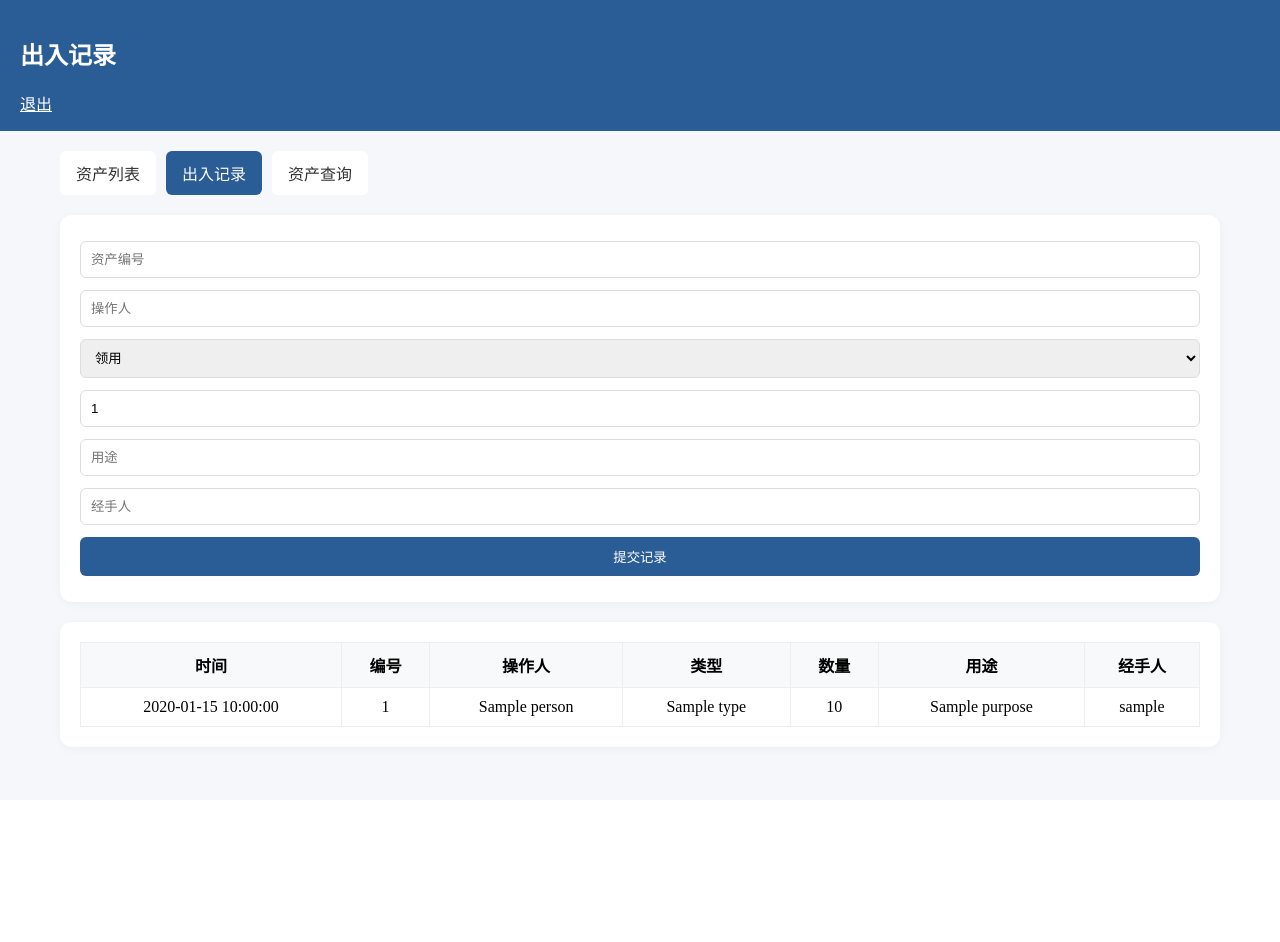
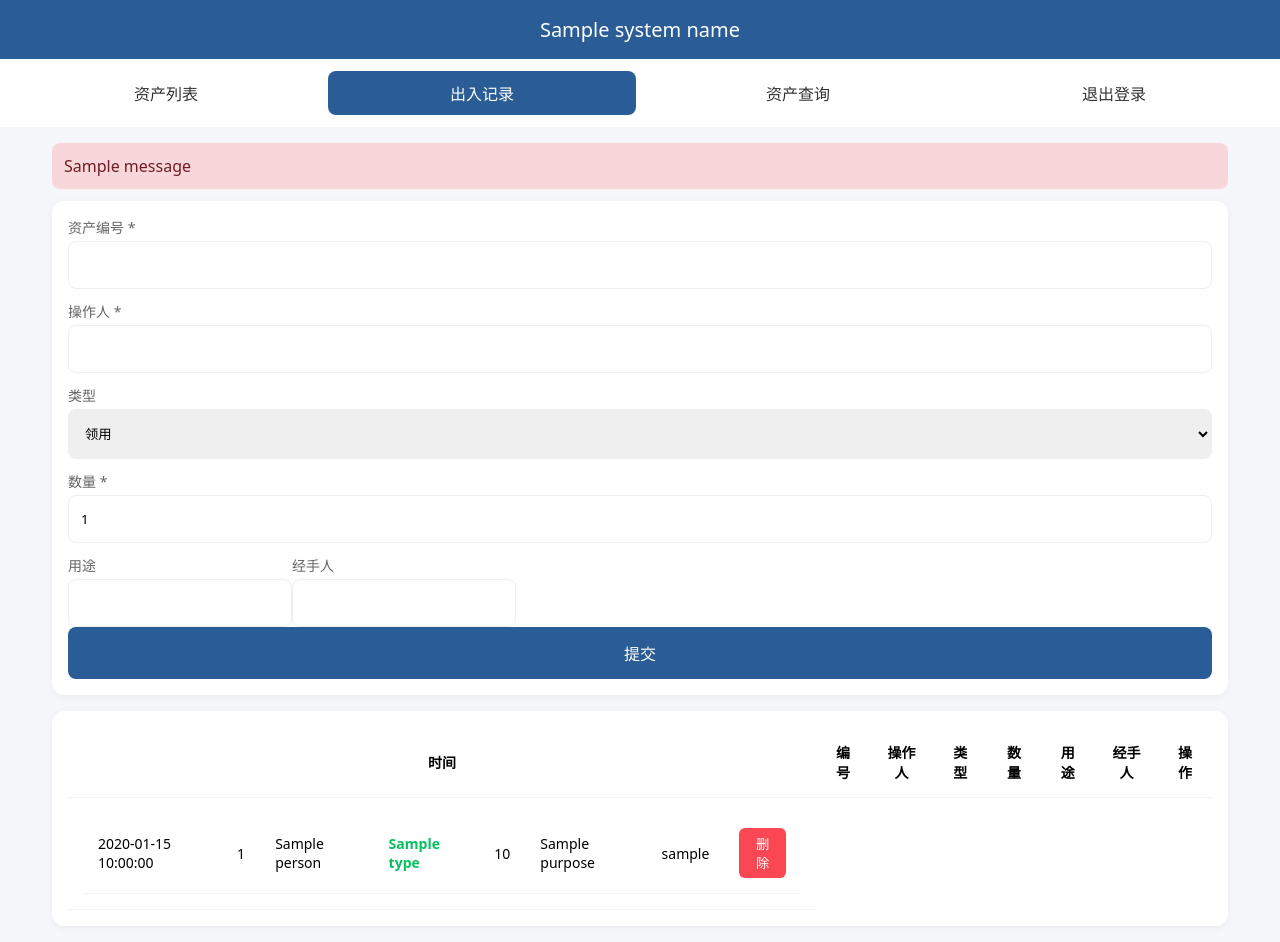
Before and after one commit to liuhuaqing446/lab-asset, a Flask app: template templates/record.html in a window 1280 px wide. Before the commit the page ends 752 px from the top, so only its background shows below. Run offline with Flask 3, Linux system fonts and the light colour scheme; the visitor is signed in with stand-in values (Sample User, id 1); tables that the repository leaves empty or names only in its code hold one stand-in row (values such as "Sample post"); the template is opened without the code that fills it: most values are stand-ins (such as "Sample title", 1, 10 or a date in 2020); one stand-in notice (Sample message) is shown.

Commit message:
Update record.html

```diff
--- a/templates/record.html
+++ b/templates/record.html
@@ -1,57 +1,107 @@
 <!DOCTYPE html>
-<meta charset="utf-8">
-<meta name="viewport" content="width=device-width">
-<title>出入记录</title>
+<html>
+<head>
+<meta charset="UTF-8">
+<meta name="viewport" content="width=device-width, initial-scale=1.0,user-scalable=no">
+<title>{{system_name}}</title>
 <style>
-*{box-sizing:border-box}
-body{margin:0;font-family:微软雅黑;background:#f5f7fa}
-.header{background:#2a5c96;color:white;padding:16px 20px}
-.container{max-width:1200px;margin:auto;padding:20px}
-.card{background:white;border-radius:12px;box-shadow:0 2px 10px #0000000a;padding:20px;margin-bottom:20px}
-input,select,button{width:100%;padding:10px;margin:6px 0;border:1px solid #ddd;border-radius:6px}
-button{background:#2a5c96;color:white;border:none}
-table{width:100%;border-collapse:collapse}
-th,td{border:1px solid #eee;padding:10px;text-align:center}
-th{background:#f8f9fa}
-.nav{display:flex;gap:10px;margin-bottom:20px}
-.nav a{padding:10px 16px;background:white;border-radius:6px;text-decoration:none;color:#333}
-.nav a.active{background:#2a5c96;color:white}
+*{box-sizing:border-box;margin:0;padding:0;font-family:system-ui, sans-serif;}
+body{background:#f5f7fa;}
+.container{width:100%;max-width:1200px;margin:0 auto;padding:0 12px;}
+.header{background:#2a5c96;color:#fff;padding:16px;text-align:center;font-size:20px;}
+.nav{background:#fff;padding:12px;display:flex;flex-wrap:wrap;gap:8px;margin-bottom:16px;}
+.nav a{flex:1;min-width:100px;text-align:center;padding:10px 8px;border-radius:8px;text-decoration:none;color:#333;}
+.nav a.active{background:#2a5c96;color:#fff;}
+.form-box,.table-box{background:#fff;padding:16px;border-radius:12px;margin-bottom:16px;box-shadow:0 2px 8px rgba(0,0,0,0.05);}
+.form-group{margin-bottom:12px;}
+.form-group label{font-size:14px;color:#666;margin-bottom:4px;display:block;}
+.form-group input,.form-group select{width:100%;padding:14px 12px;border:1px solid #eee;border-radius:8px;}
+.btn{width:100%;padding:14px;background:#2a5c96;color:#fff;border:none;border-radius:8px;font-size:16px;min-height:48px;}
+.flash{padding:12px;border-radius:8px;margin-bottom:12px;background:#f8d7da;color:#721c24;}
+.type-in{color:#07c160;font-weight:bold;}
+.type-out{color:#fa4753;font-weight:bold;}
+table{width:100%;border-collapse:collapse;}
+th,td{padding:10px 6px;font-size:14px;border-bottom:1px solid #f5f5f5;}
+.hide-mobile{display:none;}
+.swipe-item{position:relative;display:flex;}
+.swipe-content{width:100%;background:#fff;transition:transform 0.3s;z-index:2;}
+.swipe-delete{position:absolute;right:0;top:0;bottom:0;width:80px;background:#fa4753;color:#fff;border:none;z-index:1;}
+.btn-delete-pc{display:none;background:#fa4753;color:#fff;border:none;padding:6px 12px;border-radius:6px;}
+@media(min-width:768px){
+  .hide-mobile{display:table-cell;}
+  .swipe-delete{display:none;}
+  .btn-delete-pc{display:inline-block;}
+  th,td{padding:15px;}
+}
 </style>
-
-<div class="header"><h2>出入记录</h2> <a href="/logout" style="color:white">退出</a></div>
-<div class="container">
+</head>
+<body>
+<div class="header">{{system_name}}</div>
 <div class="nav">
 <a href="/">资产列表</a>
-<a class="active" href="/record">出入记录</a>
+<a href="/record" class="active">出入记录</a>
 <a href="/query">资产查询</a>
+<a href="/logout">退出登录</a>
 </div>
+<div class="container">
+{% with msg=get_flashed_messages() %}{% if msg %}{% for m in msg %}
+<div class="flash">{{m}}</div>{% endfor %}{% endif %}{% endwith %}
 
-<div class="card">
+<div class="form-box">
 <form method="post" action="/do_record">
-<input name="asset_id" placeholder="资产编号" required>
-<input name="person" placeholder="操作人" required>
-<select name="type"><option>领用</option><option>归还</option></select>
-<input name="quantity" type="number" value="1" required>
-<input name="purpose" placeholder="用途">
-<input name="handler" placeholder="经手人" required>
-<button>提交记录</button>
+<div class="form-group"><label>资产编号 *</label><input name="asset_id" required></div>
+<div class="form-group"><label>操作人 *</label><input name="person" required></div>
+<div class="form-group"><label>类型</label><select name="type"><option>领用</option><option>归还</option></select></div>
+<div class="form-group"><label>数量 *</label><input type="number" name="quantity" value="1" min="1" required></div>
+<div class="form-group hide-mobile"><label>用途</label><input name="purpose"></div>
+<div class="form-group hide-mobile"><label>经手人</label><input name="handler"></div>
+<button class="btn" type="submit">提交</button>
 </form>
 </div>
 
-<div class="card">
+<div class="table-box">
 <table>
-<tr><th>时间</th><th>编号</th><th>操作人</th><th>类型</th><th>数量</th><th>用途</th><th>经手人</th></tr>
+<thead>
+<tr><th>时间</th><th>编号</th><th>操作人</th><th>类型</th><th>数量</th><th class="hide-mobile">用途</th><th class="hide-mobile">经手人</th><th>操作</th></tr>
+</thead>
+<tbody>
 {% for r in records %}
+<tr class="swipe-item">
+<td colspan="8" class="swipe-content">
+<table width="100%">
 <tr>
-<td>{{r.time}}</td>
-<td>{{r.asset_id}}</td>
-<td>{{r.person}}</td>
-<td>{{r.type}}</td>
+<td>{{r.time}}</td><td>{{r.asset_id}}</td><td>{{r.person}}</td>
+<td class="{{'type-out' if r.type=='领用' else 'type-in'}}">{{r.type}}</td>
 <td>{{r.quantity}}</td>
-<td>{{r.purpose}}</td>
-<td>{{r.handler}}</td>
+<td class="hide-mobile">{{r.purpose}}</td>
+<td class="hide-mobile">{{r.handler}}</td>
+<td>
+<form method="post" action="/delete_record" onsubmit="return confirm('删除后库存自动恢复')">
+<input type="hidden" name="record_id" value="{{r.id}}">
+<button class="btn-delete-pc" type="submit">删除</button>
+</form>
+</td>
+</tr>
+</table>
+</td>
+<button class="swipe-delete" onclick="del('{{r.id}}')">删除</button>
 </tr>
 {% endfor %}
+</tbody>
 </table>
 </div>
 </div>
+
+<form id="f" method="post" action="/delete_record" style="display:none"><input name="record_id" id="rid"></form>
+<script>
+function del(id){if(confirm('删除后库存自动恢复')){document.getElementById('rid').value=id;document.getElementById('f').submit();}}
+let sX,mX,sw;
+document.querySelectorAll('.swipe-item').forEach(i=>{
+let c=i.querySelector('.swipe-content');
+i.addEventListener('touchstart',e=>{sX=e.touches[0].clientX;sw=1;});
+i.addEventListener('touchmove',e=>{if(!sw)return;mX=e.touches[0].clientX-sX;if(mX<0&&mX>-80)c.style.transform=`translateX(${mX}px)`;else if(mX<=-80)c.style.transform='translateX(-80px)';});
+i.addEventListener('touchend',()=>{sw=0;if(mX<-40)c.style.transform='translateX(-80px)';else c.style.transform='translateX(0)';});
+});
+</script>
+</body>
+</html>
```
